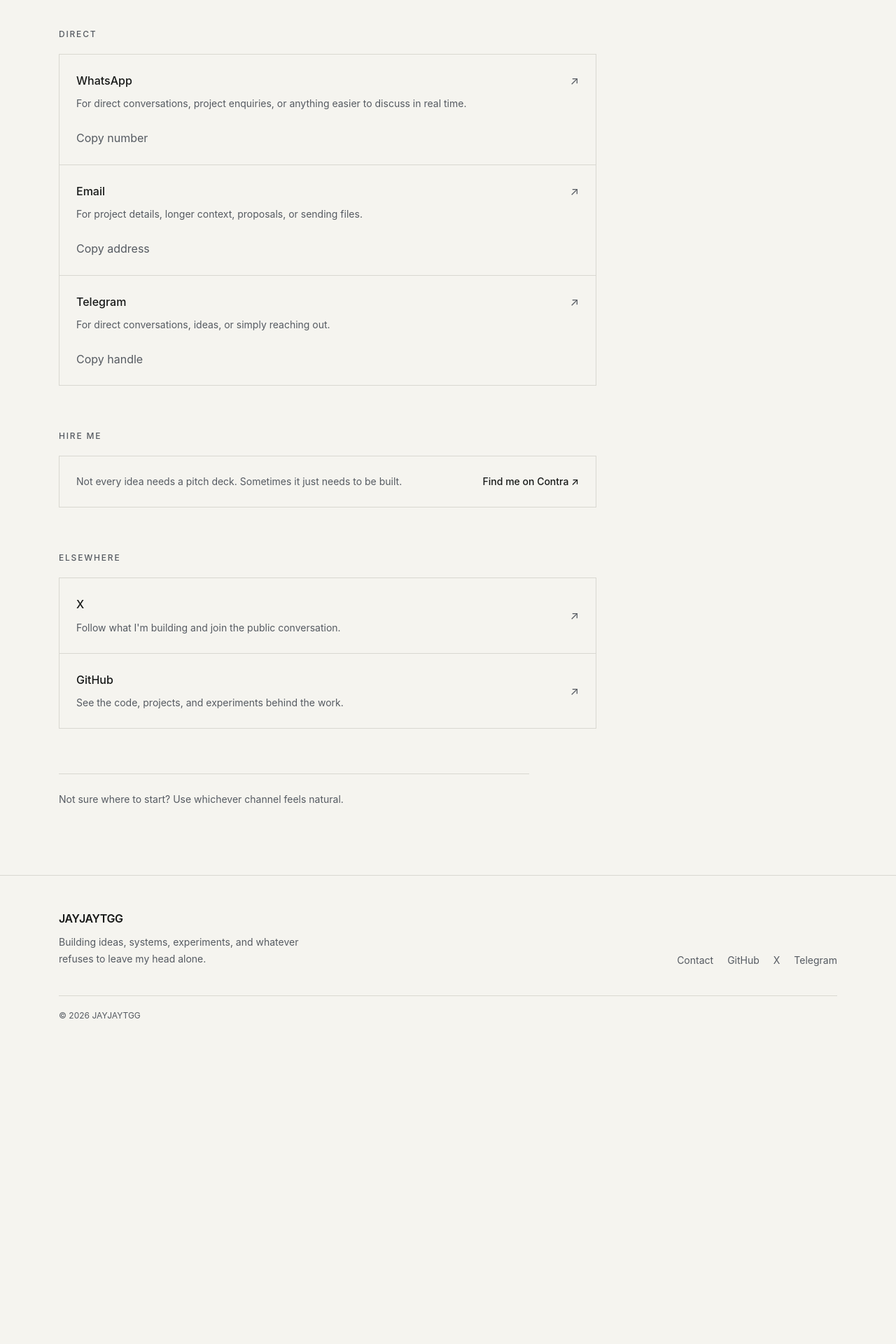
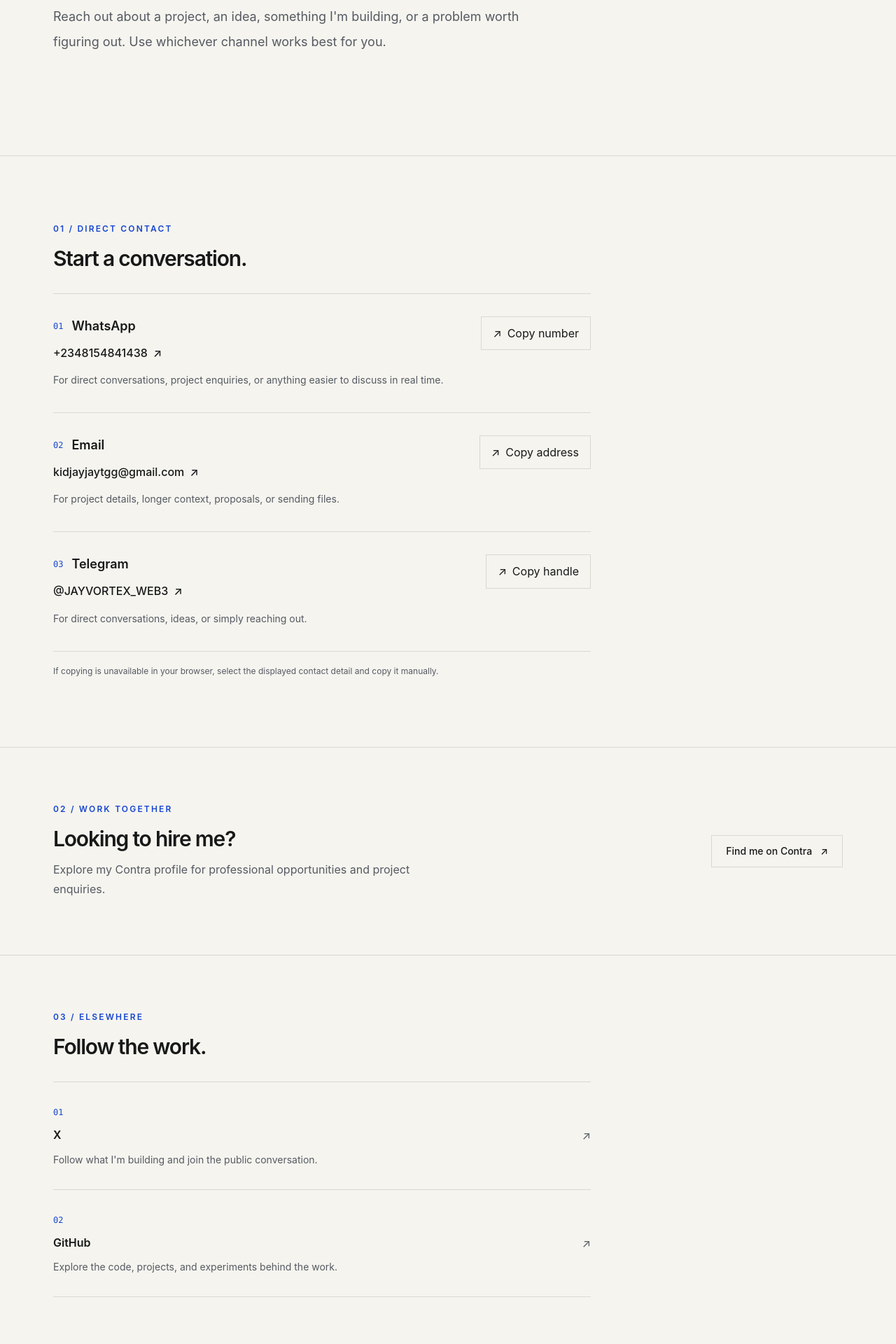
Before and after one commit to JJTGG/JAYJAYTGG, a Next.js app: page /contact in a window 1280 px wide. Shown: the part 480-2400 px from the top of the page at 70% size. Before the commit the page ends 1987 px from the top, so only its background shows below. Built offline with nearby package versions, Linux system fonts and the light colour scheme.

Commit message:
refactor: redesign contact page and fix contact detail visibility

```diff
--- a/app/contact/page.tsx
+++ b/app/contact/page.tsx
@@ -1,3 +1,4 @@
+
 "use client";
 
 import { useState } from "react";
@@ -40,155 +41,218 @@ const elsewhereLinks = [
     label: "GitHub",
     href: "https://github.com/JJTGG",
     description:
-      "See the code, projects, and experiments behind the work."
+      "Explore the code, projects, and experiments behind the work."
   }
 ];
 
+type CopyStatus = {
+  label: string;
+  state: "copied" | "failed";
+} | null;
+
 export default function ContactPage() {
-  const [copied, setCopied] = useState<string | null>(null);
+  const [copyStatus, setCopyStatus] = useState<CopyStatus>(null);
 
   async function copyDetail(label: string, detail: string) {
     try {
       await navigator.clipboard.writeText(detail);
-      setCopied(label);
+      setCopyStatus({ label, state: "copied" });
+    } catch {
+      setCopyStatus({ label, state: "failed" });
+    }
 
     window.setTimeout(() => {
-        setCopied(null);
-      }, 1600);
-    } catch {
-      setCopied(null);
-    }
+      setCopyStatus(null);
+    }, 2000);
   }
 
   return (
-    <main className="min-h-screen">
-      <section className="mx-auto max-w-6xl px-5 py-24">
-        <div className="max-w-3xl">
-          <p className="text-sm font-medium uppercase tracking-[0.2em] text-[var(--accent)]">
-            Contact
+    <main>
+      <section className="border-b border-[var(--line)]">
+        <div className="mx-auto w-full max-w-[1240px] px-[var(--page-gutter)] py-20 sm:py-28 md:py-36">
+          <p className="text-xs font-semibold uppercase tracking-[0.18em] text-[var(--accent)]">
+            Contact / Get in touch
           </p>
 
-          <h1 className="mt-3 max-w-3xl text-5xl font-semibold tracking-[-0.04em] sm:text-7xl">
+          <h1 className="mt-6 max-w-5xl text-[clamp(3rem,8vw,7rem)] font-semibold leading-[0.96] tracking-[-0.065em]">
             Have something worth building or exploring?
           </h1>
 
-          <p className="mt-7 max-w-2xl text-lg leading-8 text-[var(--muted)]">
-            If you want to talk about something I&apos;m building, a project,
-            an idea, or something worth figuring out, reach out.
+          <p className="mt-7 max-w-2xl text-base leading-8 text-[var(--muted)] sm:text-lg sm:leading-9">
+            Reach out about a project, an idea, something I&apos;m building,
+            or a problem worth figuring out. Use whichever channel works
+            best for you.
           </p>
         </div>
+      </section>
 
-        <div className="mt-20 max-w-3xl">
-          <p className="mb-5 text-xs font-medium uppercase tracking-[0.15em] text-[var(--muted)]">
-            Direct
+      <section>
+        <div className="mx-auto w-full max-w-[1240px] px-[var(--page-gutter)] py-16 sm:py-24">
+          <div className="max-w-3xl">
+            <p className="text-xs font-semibold uppercase tracking-[0.18em] text-[var(--accent)]">
+              01 / Direct contact
             </p>
 
-          <div className="border border-[var(--line)]">
+            <h2 className="mt-4 text-2xl font-semibold tracking-[-0.04em] sm:text-3xl">
+              Start a conversation.
+            </h2>
+
+            <div className="mt-8 divide-y divide-[var(--line)] border-y border-[var(--line)]">
               {directLinks.map((link, index) => (
-              <div
-                key={link.href}
-                className={`group ${
-                  index !== directLinks.length - 1
-                    ? "border-b border-[var(--line)]"
-                    : ""
-                }`}
-              >
+                <article key={link.href} className="py-6 sm:py-8">
+                  <div className="flex flex-col gap-5 sm:flex-row sm:items-start sm:justify-between">
+                    <div className="min-w-0">
+                      <div className="flex flex-wrap items-center gap-3">
+                        <span className="font-mono text-xs text-[var(--accent)]">
+                          {String(index + 1).padStart(2, "0")}
+                        </span>
+
+                        <h3 className="text-lg font-semibold">
+                          {link.label}
+                        </h3>
+                      </div>
+
                       <a
                         href={link.href}
-                  target={link.href.startsWith("http") ? "_blank" : undefined}
-                  rel={link.href.startsWith("http") ? "noreferrer" : undefined}
-                  className="block p-6 transition-colors hover:bg-[#0b0f15]"
+                        target={
+                          link.href.startsWith("http")
+                            ? "_blank"
+                            : undefined
+                        }
+                        rel={
+                          link.href.startsWith("http")
+                            ? "noopener noreferrer"
+                            : undefined
+                        }
+                        className="mt-3 inline-flex max-w-full break-all text-sm font-medium transition-colors hover:text-[var(--accent)] sm:text-base"
                       >
-                  <div className="flex items-start justify-between gap-6">
-                    <div className="min-w-0">
-                      <p className="font-medium">{link.label}</p>
+                        {link.detail}
+                        <span className="ml-2 shrink-0" aria-hidden="true">
+                          ↗
+                        </span>
+                      </a>
 
-                      <p className="mt-2 max-w-xl text-sm leading-6 text-[var(--muted)]">
+                      <p className="mt-3 max-w-xl text-sm leading-7 text-[var(--muted)]">
                         {link.description}
                       </p>
                     </div>
 
-                    <span className="shrink-0 text-[var(--muted)] transition-transform group-hover:translate-x-1">
-                      ↗
-                    </span>
-                  </div>
-                </a>
-
-                <div className="px-6 pb-6">
                     <button
                       type="button"
                       onClick={() => copyDetail(link.label, link.detail)}
-                    className="text-xs font-medium text-[var(--muted)] transition-colors hover:text-[var(--foreground)]"
+                      aria-live="polite"
+                      className="inline-flex w-fit shrink-0 items-center gap-2 border border-[var(--line)] px-4 py-2.5 text-xs font-medium transition-colors hover:border-[var(--accent)] hover:text-[var(--accent)]"
                     >
-                    {copied === link.label ? "Copied" : link.copyLabel}
+                      {copyStatus?.label === link.label &&
+                      copyStatus.state === "copied" ? (
+                        <>
+                          <span aria-hidden="true">✓</span>
+                          Copied
+                        </>
+                      ) : copyStatus?.label === link.label &&
+                        copyStatus.state === "failed" ? (
+                        "Copy unavailable"
+                      ) : (
+                        <>
+                          <span aria-hidden="true">↗</span>
+                          {link.copyLabel}
+                        </>
+                      )}
                     </button>
                   </div>
-              </div>
+                </article>
               ))}
             </div>
+
+            <p className="mt-4 text-xs leading-6 text-[var(--muted)]">
+              If copying is unavailable in your browser, select the
+              displayed contact detail and copy it manually.
+            </p>
           </div>
+        </div>
+      </section>
 
-        <div className="mt-16 max-w-3xl">
-          <p className="mb-5 text-xs font-medium uppercase tracking-[0.15em] text-[var(--muted)]">
-            Hire me
+      <section className="border-t border-[var(--line)]">
+        <div className="mx-auto w-full max-w-[1240px] px-[var(--page-gutter)] py-16 sm:py-20">
+          <div className="grid gap-6 sm:grid-cols-[minmax(0,1fr)_auto] sm:items-center sm:gap-12">
+            <div>
+              <p className="text-xs font-semibold uppercase tracking-[0.18em] text-[var(--accent)]">
+                02 / Work together
               </p>
 
-          <div className="border border-[var(--line)] p-6">
-            <div className="flex flex-col gap-6 sm:flex-row sm:items-center sm:justify-between">
-              <p className="max-w-xl text-sm leading-6 text-[var(--muted)]">
-                Not every idea needs a pitch deck. Sometimes it just needs to
-                be built.
+              <h2 className="mt-4 text-2xl font-semibold tracking-[-0.04em] sm:text-3xl">
+                Looking to hire me?
+              </h2>
+
+              <p className="mt-3 max-w-xl text-sm leading-7 text-[var(--muted)] sm:text-base">
+                Explore my Contra profile for professional opportunities
+                and project enquiries.
               </p>
+            </div>
 
             <a
               href="https://contra.com/jayjaytgg_tiuk6n8t?referralExperimentNid=DEFAULT_REFERRAL_PROGRAM&referrerUsername=jayjaytgg_tiuk6n8t"
               target="_blank"
-                rel="noreferrer"
-                className="shrink-0 text-sm font-medium text-[var(--foreground)] transition-colors hover:text-[var(--accent)]"
+              rel="noopener noreferrer"
+              className="inline-flex w-fit items-center gap-3 border border-[var(--line)] px-5 py-3 text-sm font-medium transition-colors hover:border-[var(--accent)] hover:text-[var(--accent)]"
             >
-                Find me on Contra ↗
+              Find me on Contra
+              <span aria-hidden="true">↗</span>
             </a>
           </div>
         </div>
-        </div>
+      </section>
 
-        <div className="mt-16 max-w-3xl">
-          <p className="mb-5 text-xs font-medium uppercase tracking-[0.15em] text-[var(--muted)]">
-            Elsewhere
+      <section className="border-t border-[var(--line)]">
+        <div className="mx-auto w-full max-w-[1240px] px-[var(--page-gutter)] py-16 sm:py-20">
+          <div className="max-w-3xl">
+            <p className="text-xs font-semibold uppercase tracking-[0.18em] text-[var(--accent)]">
+              03 / Elsewhere
             </p>
 
-          <div className="border border-[var(--line)]">
+            <h2 className="mt-4 text-2xl font-semibold tracking-[-0.04em] sm:text-3xl">
+              Follow the work.
+            </h2>
+
+            <div className="mt-8 divide-y divide-[var(--line)] border-y border-[var(--line)]">
               {elsewhereLinks.map((link, index) => (
                 <a
                   key={link.href}
                   href={link.href}
                   target="_blank"
-                rel="noreferrer"
-                className={`group flex items-center justify-between gap-6 p-6 transition-colors hover:bg-[#0b0f15] ${
-                  index !== elsewhereLinks.length - 1
-                    ? "border-b border-[var(--line)]"
-                    : ""
-                }`}
+                  rel="noopener noreferrer"
+                  className="group flex items-center justify-between gap-6 py-6 transition-colors sm:py-7"
                 >
                   <div>
-                  <p className="font-medium">{link.label}</p>
+                    <span className="font-mono text-xs text-[var(--accent)]">
+                      {String(index + 1).padStart(2, "0")}
+                    </span>
 
-                  <p className="mt-2 max-w-xl text-sm leading-6 text-[var(--muted)]">
+                    <h3 className="mt-2 font-semibold">{link.label}</h3>
+
+                    <p className="mt-2 max-w-xl text-sm leading-7 text-[var(--muted)]">
                       {link.description}
                     </p>
                   </div>
 
-                <span className="shrink-0 text-[var(--muted)] transition-transform group-hover:translate-x-1">
+                  <span
+                    aria-hidden="true"
+                    className="shrink-0 text-[var(--muted)] transition-transform group-hover:translate-x-1 group-hover:text-[var(--accent)]"
+                  >
                     ↗
                   </span>
                 </a>
               ))}
             </div>
           </div>
+        </div>
+      </section>
 
-        <div className="mt-16 max-w-2xl border-t border-[var(--line)] pt-6">
-          <p className="text-sm leading-6 text-[var(--muted)]">
-            Not sure where to start? Use whichever channel feels natural.
+      <section className="border-t border-[var(--line)]">
+        <div className="mx-auto w-full max-w-[1240px] px-[var(--page-gutter)] py-12 sm:py-16">
+          <p className="max-w-2xl text-sm leading-7 text-[var(--muted)] sm:text-base">
+            No complicated starting point needed. A clear message about
+            what you have in mind is enough to begin.
           </p>
         </div>
       </section>
```
Lines whose indentation alone changed are shown as unchanged.
